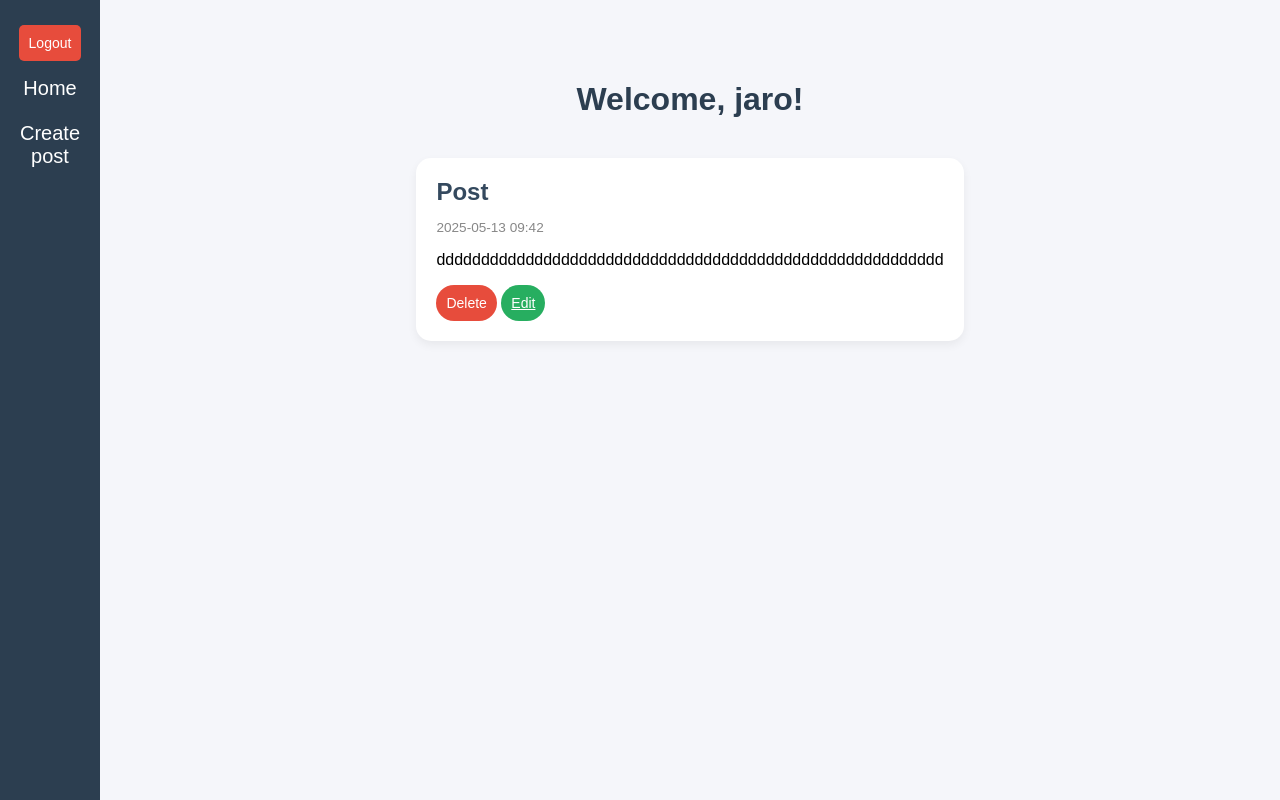
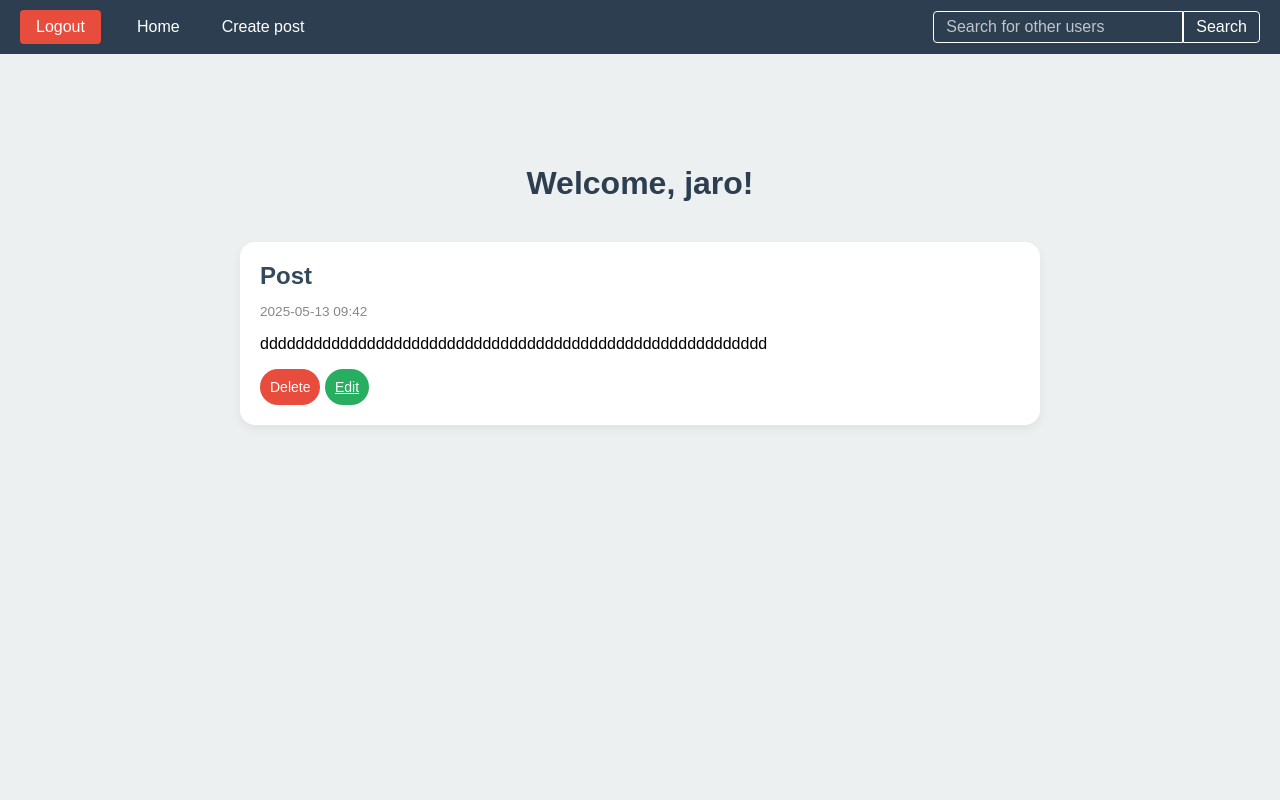
Before and after one commit to JaroDomcio/django-social-network-app, a Django app: page /home/ in a window 1280 px wide. Run offline with Django 5.2, Linux system fonts and the light colour scheme; a user stored in the database is signed in; data comes from the database, SQL or seed files in the repository; both versions use the stored data as it was after the commit.

Commit message:
Now user can search for other users

```diff
--- a/static/base.css
+++ b/static/base.css
@@ -1,59 +1,97 @@
-
 body {
   margin: 0;
   padding: 0;
   font-family: Arial, sans-serif;
   display: flex;
+  flex-direction: column;
   min-height: 100vh;
   background-color: #f5f6fa;
 }
 
-.sidebar {
-  width: 100px;
-  background-color: #2c3e50;
+.navbar {
+  position: relative;
   display: flex;
-  flex-direction: column;
   align-items: center;
-  padding: 20px 0;
-}
-
-.sidebar a,
-.sidebar button.big-white-label {
-  width: 100%;
-  text-align: center;
-  margin: 5px 0;
-  font-size: 20px;
-  color: white;
-  background: none;
-  border: none;
-  cursor: pointer;
-  transition: background 0.3s, color 0.3s;
-}
-
-.sidebar a:hover,
-.sidebar button.big-white-label:hover {
-  background-color: #34495e;
-  color: #bdc3c7;
+  background-color: #2C3E50;
+  padding: 10px 20px;
+  box-sizing: border-box;
 }
 
 .logout-button {
   background-color: #e74c3c;
-  color: white;
+  color: #fff;
   border: none;
-  padding: 10px;
-  margin: 5px 0;
-  width: 100%;
-  border-radius: 5px;
-  font-size: 14px;
+  padding: 8px 16px;
+  margin-right: 10px;
+  border-radius: 4px;
+  font-size: 16px;
   cursor: pointer;
-  transition: background 0.3s;
+  transition: background 0.3s, transform 0.2s;
 }
+
 .logout-button:hover {
   background-color: #c0392b;
+  transform: translateY(-2px);
+}
+
+.big-white-label {
+  background: none;
+  color: #fff;
+  text-decoration: none;
+  border: none;
+  padding: 8px 16px;
+  margin-left: 10px;
+  font-size: 16px;
+  cursor: pointer;
+  transition: color 0.3s, transform 0.2s;
+}
+
+.big-white-label:hover {
+  color: #ccc;
+  transform: translateY(-2px);
+}
+
+.search-wrapper {
+  position: absolute;
+  right: 20px;
+  top: 50%;
+  transform: translateY(-50%);
+  display: flex;
+  align-items: center;
+}
+
+.search-input {
+  background: none;
+  border: 1px solid #fff;
+  padding: 6px 12px;
+  border-radius: 4px 0 0 4px;
+  color: #fff;
+  font-size: 16px;
+  outline: none;
+  width: 250px;
+}
+
+.search-input::placeholder {
+  color: rgba(255,255,255,0.7);
+}
+
+.search-button {
+  background: none;
+  color: #fff;
+  border: 1px solid #fff;
+  padding: 6px 12px;
+  border-radius: 0 4px 4px 0;
+  font-size: 16px;
+  cursor: pointer;
+}
+
+.search-button:hover {
+  background-color: rgba(255,255,255,0.1);
 }
 
 .content {
   flex: 1;
   padding: 30px;
   background-color: #ecf0f1;
+  box-sizing: border-box;
 }
--- a/templates/base.html
+++ b/templates/base.html
@@ -2,27 +2,26 @@
 <!DOCTYPE html>
 <html>
 <head>
-{#    <title>{% block title %}title{% endblock %}</title>#}
-    <link rel = "stylesheet" href="{% static 'base.css' %}">
+    <link rel="stylesheet" href="{% static 'base.css' %}">
+    {% block head %}{% endblock %}
 </head>
-
-{% block head %} {% endblock %}
-
 <body>
-    <div class="sidebar">
-        <form method="POST" action="{% url 'logout' %}" >
+    <nav class="navbar">
+        <form method="POST" action="{% url 'logout' %}">
             {% csrf_token %}
             <button type="submit" class="logout-button">Logout</button>
         </form>
-        <a href="{% url 'home' %}">
-            <button class="big-white-label">Home</button>
-        </a>
-        <a href="{% url 'createPost' %}">
-            <button class="big-white-label">Create post</button>
-        </a>
+        <a href="{% url 'home' %}" class="big-white-label">Home</a>
+        <a href="{% url 'createPost' %}" class="big-white-label">Create post</a>
+        <form method="POST" action="{% url 'search_user' %}" class="search-wrapper">
+            {% csrf_token %}
+            <input type = "search" placeholder="Search for other users " name="searched" class="search-input">
+            <button type="submit" class="search-button">Search</button>
+        </form>
+    </nav>
+
+    <div class="content">
+      {% block content %}{% endblock %}
     </div>
-    {% block content %}
-
-    {% endblock %}
 </body>
 </html>
--- a/templates/registration/login.html
+++ b/templates/registration/login.html
@@ -7,5 +7,5 @@
     {% csrf_token %}
     {{ form|crispy}}
     <button type = "submit"> Login </button>
-    <p>Don't have account ? Create one <a href="../register.html"> here </a> </p>
+    <p>Don't have account ? Create one <a href="register"> here </a> </p>
 </form>
--- a/user/urls.py
+++ b/user/urls.py
@@ -1,5 +1,5 @@
 from django.urls import path, include
-from .views import register,home
+from .views import register,home, search_user
 from django.contrib.auth.views import LoginView,LogoutView
 
 urlpatterns = [
@@ -7,4 +7,5 @@ urlpatterns = [
     path('login/', LoginView.as_view(), name='login'),
     path('logout/', LogoutView.as_view(), name='logout'),
     path('home/' , home , name='home'),
+    path('search_user/',search_user,name='search_user'),
 ]
--- a/user/views.py
+++ b/user/views.py
@@ -19,3 +19,11 @@ def home(request):
     username = request.user.username
     posts = Post.objects.filter(user=request.user).order_by('-date_posted')
     return render(request,'home.html',{'username':username,'posts':posts})
+
+def search_user(request):
+    if request.method == "POST":
+        searched = request.POST['searched']
+        users = User.objects.filter(username__contains=searched)
+        return render(request,'search_user.html',{'searched':searched,'users':users})
+    else:
+        return render(request, 'search_user.html', {})
```
Also changed, not shown: static/search.css (added, +34 -0 lines), templates/search_user.html (added, +23 -0 lines), db.sqlite3.
